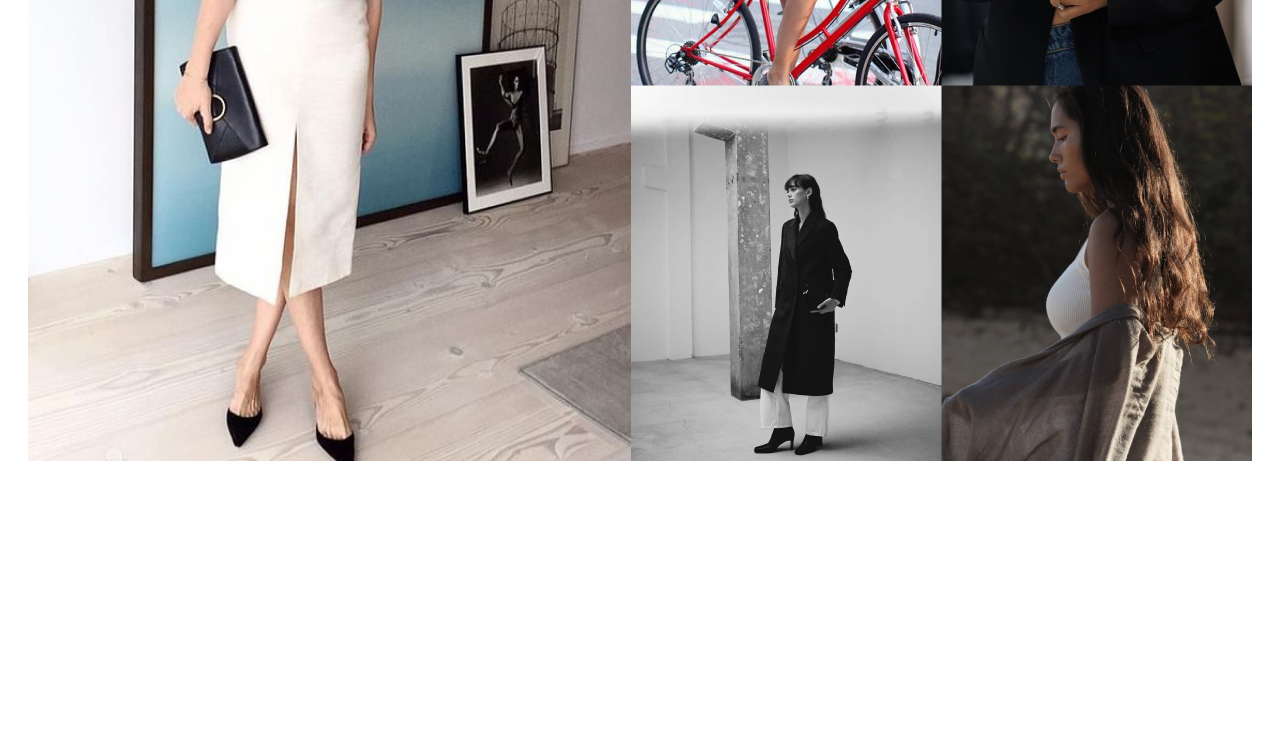
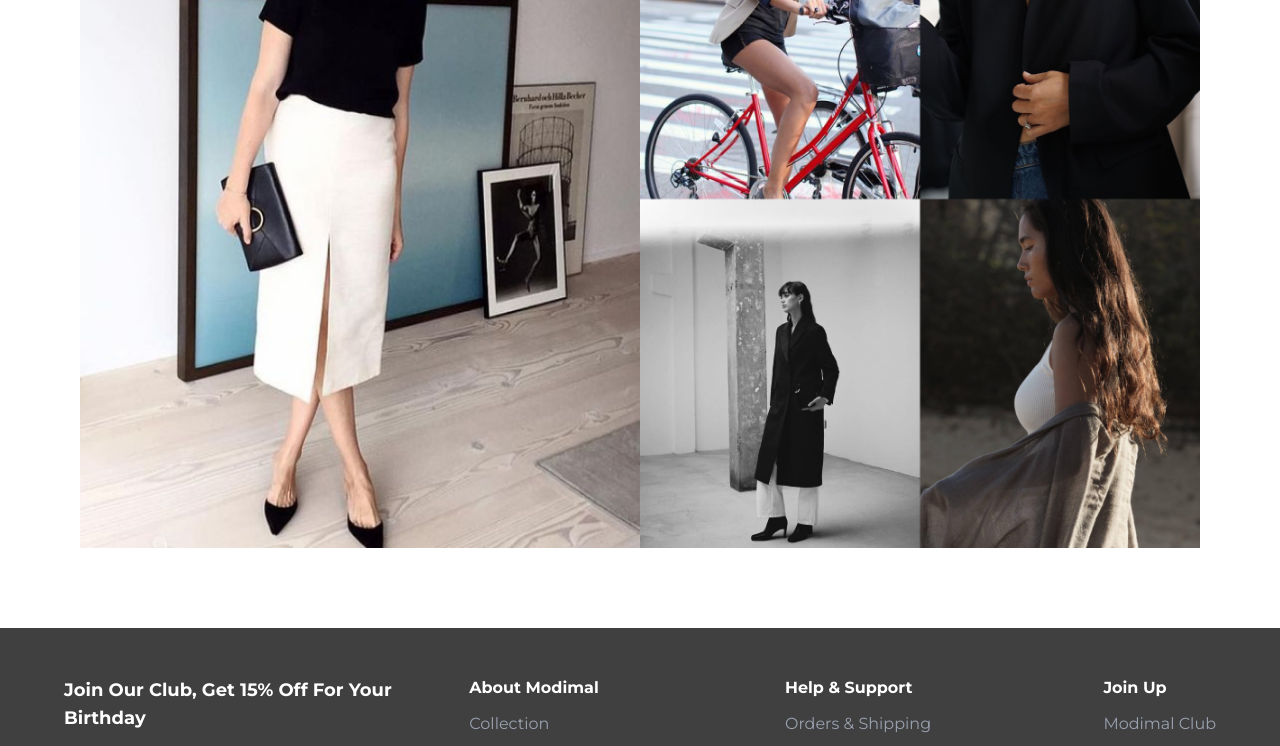
Before and after one commit to FARHAN2324J/ProjectVite, a React (Vite) app in the folder ProjectVite/: page / in a window 1280 px wide. Shown: the part 4586-5332 px from the top of the page. Before the commit the page ends 5047 px from the top, so only its background shows below. Built offline with nearby package versions, Linux system fonts and the light colour scheme.

Commit message:
footer-Done

```diff
--- a/ProjectVite/src/App.css
+++ b/ProjectVite/src/App.css
@@ -1,6 +1,11 @@
 @import "tailwindcss";
 
-
+body{
+    font-family: "Montserrat";
+}
 .coustom{
     height: 70vh;
 }
+.footer{
+    background-color: #404040;
+}
--- a/ProjectVite/src/component/Amir.jsx
+++ b/ProjectVite/src/component/Amir.jsx
@@ -1,18 +1,21 @@
 import Modify from "./AmirModi";
 import "../App.css"
 import FollowSection from "./Follow";
+import Footer from "./Footer";
 
 function Amir() {
 
     return (
-        <>
+        <div>
+
             <Modify />
             <img src="/src/img/50.png" alt="" className="w-full coustom my-20 cursor-pointer" />
-            <FollowSection/>
+            <FollowSection />
+            <Footer/>
 
 
 
-        </>
+        </div>
     );
 }
 
--- a/ProjectVite/src/component/Follow.jsx
+++ b/ProjectVite/src/component/Follow.jsx
@@ -1,8 +1,20 @@
 function FollowSection() {
     return (
-        <div className="flex justify-center items-center ">
-            <img src="/src/img/70.png" alt="" />
-            <img src="/src/img/71.png" alt="" />
+        <div className="p-[4px] md:p-20">
+            <h2 className="text-2xl md:text-3xl font-semibold text-[#0C0C0C]">
+                Follow us @modimal
+            </h2>
+            <div className="flex mt-6 items-center justify-center">
+                <img
+                    src="/src/img/71.png"
+                    alt=""
+                    className="w-full md:w-1/3 max-w-none rounded-lg shadow-md block md:hidden"
+                />
+                <div className="hidden md:flex ">
+                    <img src="/src/img/70.png" alt="" className="w-1/2" />
+                    <img src="/src/img/71.png" alt="" className="w-1/2" />
+                </div>
+            </div>
         </div>
     );
 }
--- /dev/null
+++ b/ProjectVite/src/component/Footer.jsx
@@ -0,0 +1,69 @@
+function Footer() {
+    return (
+        <footer className="text-white p-8 md:p-12 footer">
+            <div className="max-w-6xl mx-auto flex flex-col md:flex-row justify-between gap-8">
+                {/* Subscription Section */}
+                <div className="w-full md:w-1/3 flex flex-col gap-4">
+                    <h3 className="font-bold text-lg">Join Our Club, Get 15% Off For Your Birthday</h3>
+                    <div className="flex items-center  rounded-lg border">
+                        <input
+                            type="email"
+                            placeholder="Enter Your Email Address"
+                            className="w-full bg-transparent text-white placeholder-gray-400 outline-none p-3 rounded-l-lg"
+                        />
+                        <button className="p-3 rounded-r-lg ">&rarr;</button>
+                    </div>
+                    <div className="flex items-start gap-2 text-gray-400 text-sm">
+                        <input type="checkbox" id="agree" className="mt-1" />
+                        <label htmlFor="agree">By submitting your email, you agree to receive advertising emails from Modimal.</label>
+                    </div>
+                </div>
+
+                {/* Links Section */}
+                <div className="w-full md:w-2/3 flex flex-wrap justify-between gap-8">
+                    <div className="w-1/2 md:w-auto">
+                        <h4 className="font-bold mb-3">About Modimal</h4>
+                        <ul className="text-gray-400 space-y-2">
+                            <li>Collection</li>
+                            <li>Sustainability</li>
+                            <li>Privacy Policy</li>
+                            <li>Support System</li>
+                            <li>Terms & Condition</li>
+                            <li>Copyright Notice</li>
+                        </ul>
+                    </div>
+                    <div className="w-1/2 md:w-auto">
+                        <h4 className="font-bold mb-3">Help & Support</h4>
+                        <ul className="text-gray-400 space-y-2">
+                            <li>Orders & Shipping</li>
+                            <li>Returns & Refunds</li>
+                            <li>FAQs</li>
+                            <li>Contact Us</li>
+                        </ul>
+                    </div>
+                    <div className="w-1/2 md:w-auto">
+                        <h4 className="font-bold mb-3">Join Up</h4>
+                        <ul className="text-gray-400 space-y-2">
+                            <li>Modimal Club</li>
+                            <li>Careers</li>
+                            <li>Visit Us</li>
+                        </ul>
+                    </div>
+                </div>
+            </div>
+
+            {/* Bottom Section */}
+            <div className="mt-8 flex flex-col md:flex-row justify-between items-center border-t border-gray-700 pt-4 gap-4">
+                <p className="text-gray-400 text-sm">© 2023 Modimal. All Rights Reserved.</p>
+                <div className="flex space-x-4">
+                    <i className="fab fa-instagram text-2xl cursor-pointer"></i>
+                    <i className="fab fa-facebook text-2xl cursor-pointer"></i>
+                    <i className="fab fa-pinterest text-2xl cursor-pointer"></i>
+                    <i className="fab fa-tiktok text-2xl cursor-pointer"></i>
+                </div>
+            </div>
+        </footer>
+    );
+}
+
+export default Footer;
```
